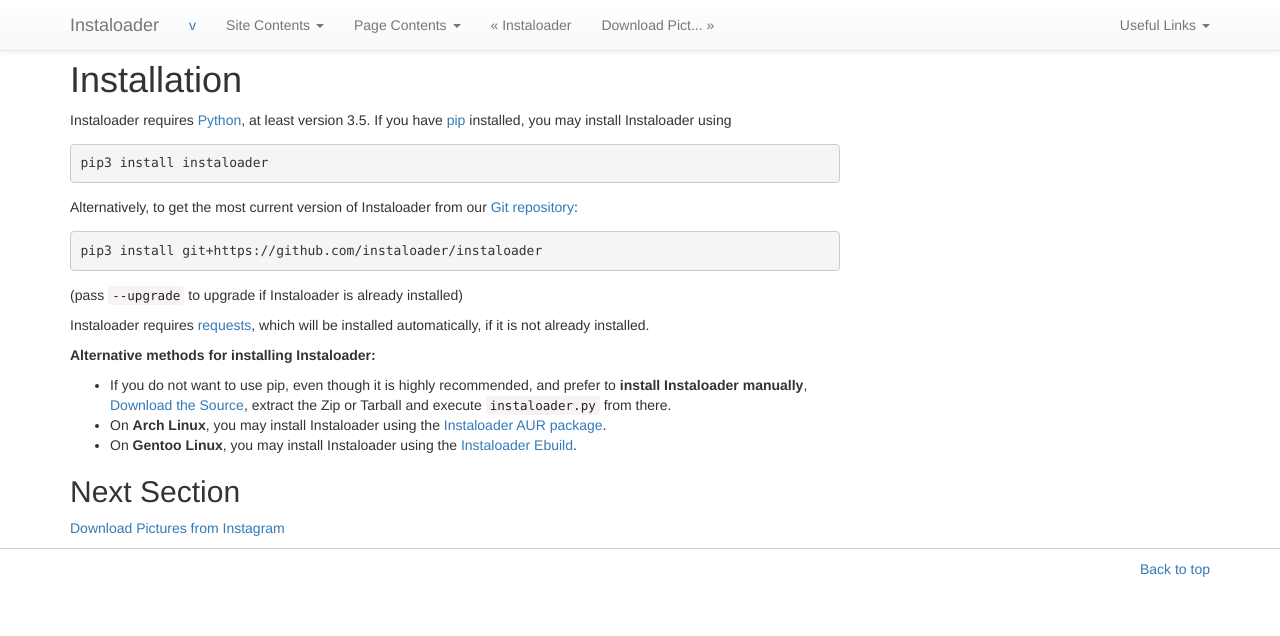
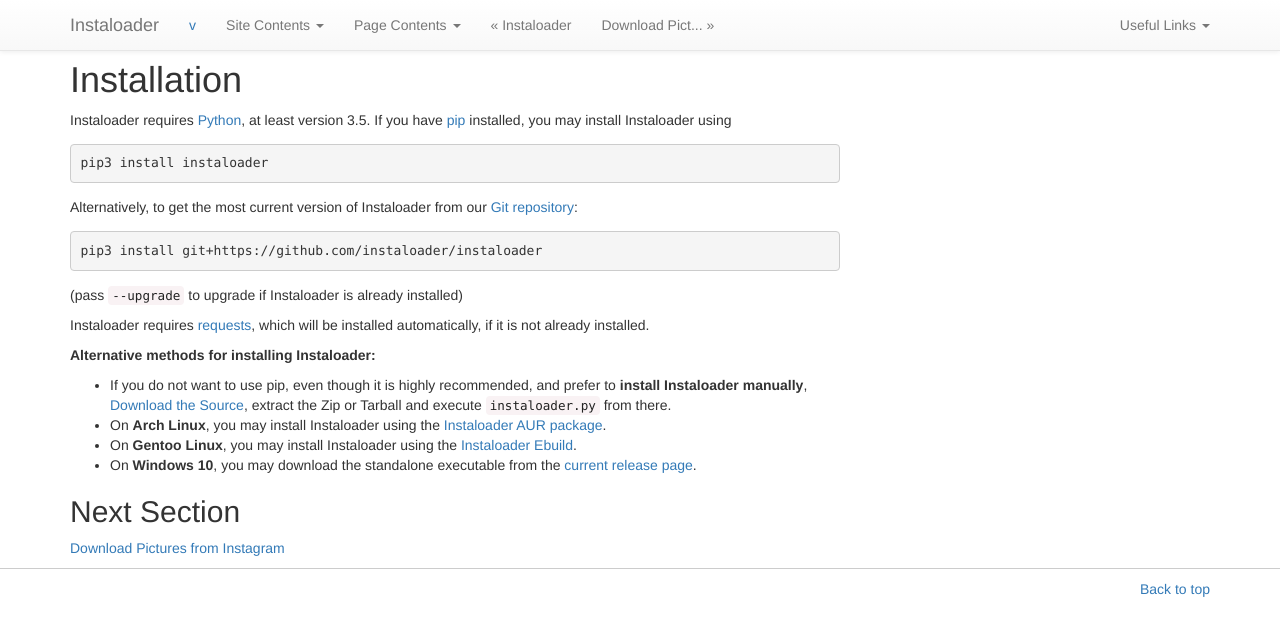
Before and after one commit to instaloader/instaloader, a Sphinx documentation site: the page built from docs/installation.rst, in a window 1280 px wide. Shown: the top 636 px of the page. Built offline with Sphinx 7.4.7, drawn with Linux system fonts in a browser that asks for light colours; the version number could not be read and is left out.

Commit message:
Mention Windows standalone exe in documentation

```diff
--- a/docs/installation.rst
+++ b/docs/installation.rst
@@ -28,7 +28,7 @@ will be installed automatically, if it is not already installed.
 
 - If you do not want to use pip, even though it is highly recommended,
   and prefer to **install Instaloader manually**,
-  `Download the Source <https://github.com/instaloader/instaloader/releases>`__,
+  `Download the Source <https://github.com/instaloader/instaloader/releases/latest>`__,
   extract the Zip or Tarball and execute ``instaloader.py`` from there.
 
 - On **Arch Linux**, you may install Instaloader using the
@@ -36,3 +36,6 @@ will be installed automatically, if it is not already installed.
 
 - On **Gentoo Linux**, you may install Instaloader using the
   `Instaloader Ebuild <https://bugs.gentoo.org/642100>`__.
+
+- On **Windows 10**, you may download the standalone executable from the
+  `current release page <https://github.com/instaloader/instaloader/releases/latest>`__.
```
